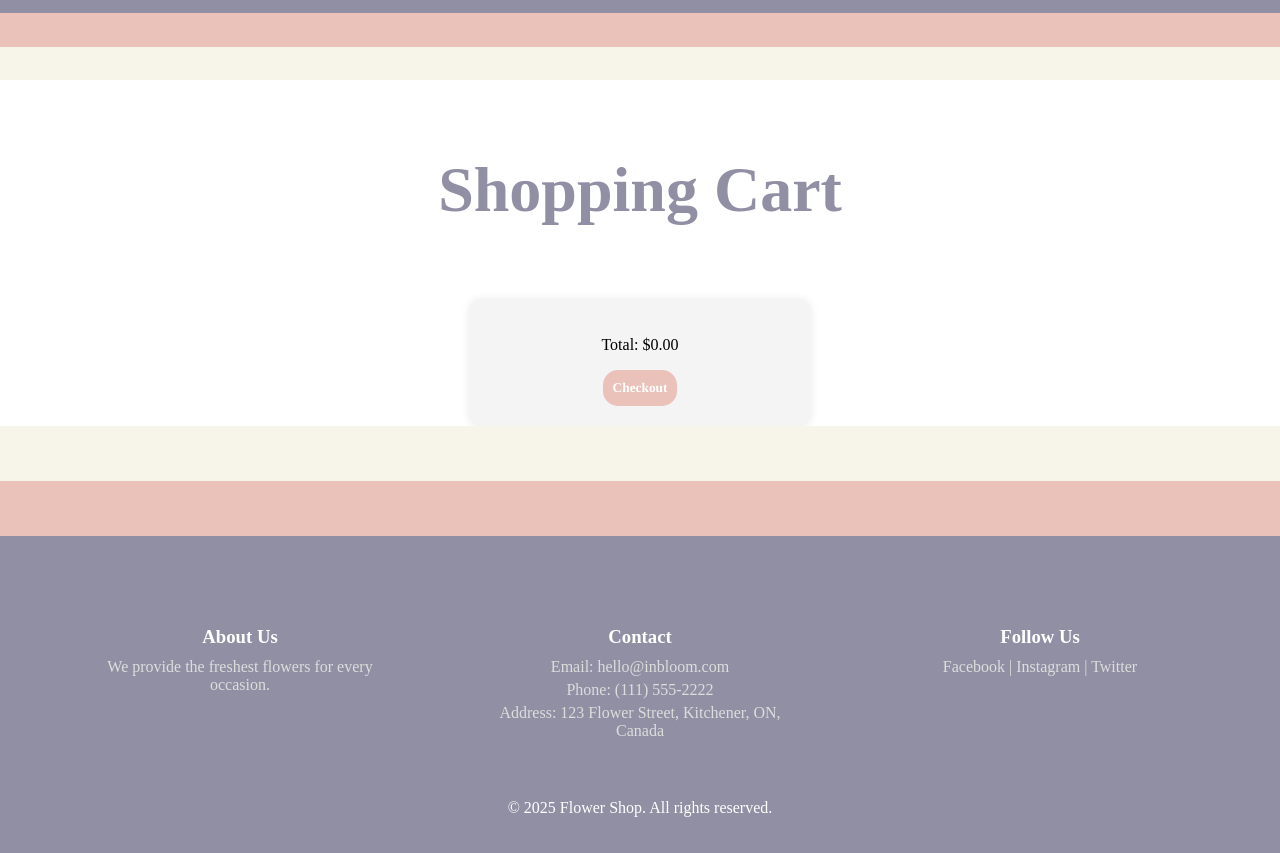
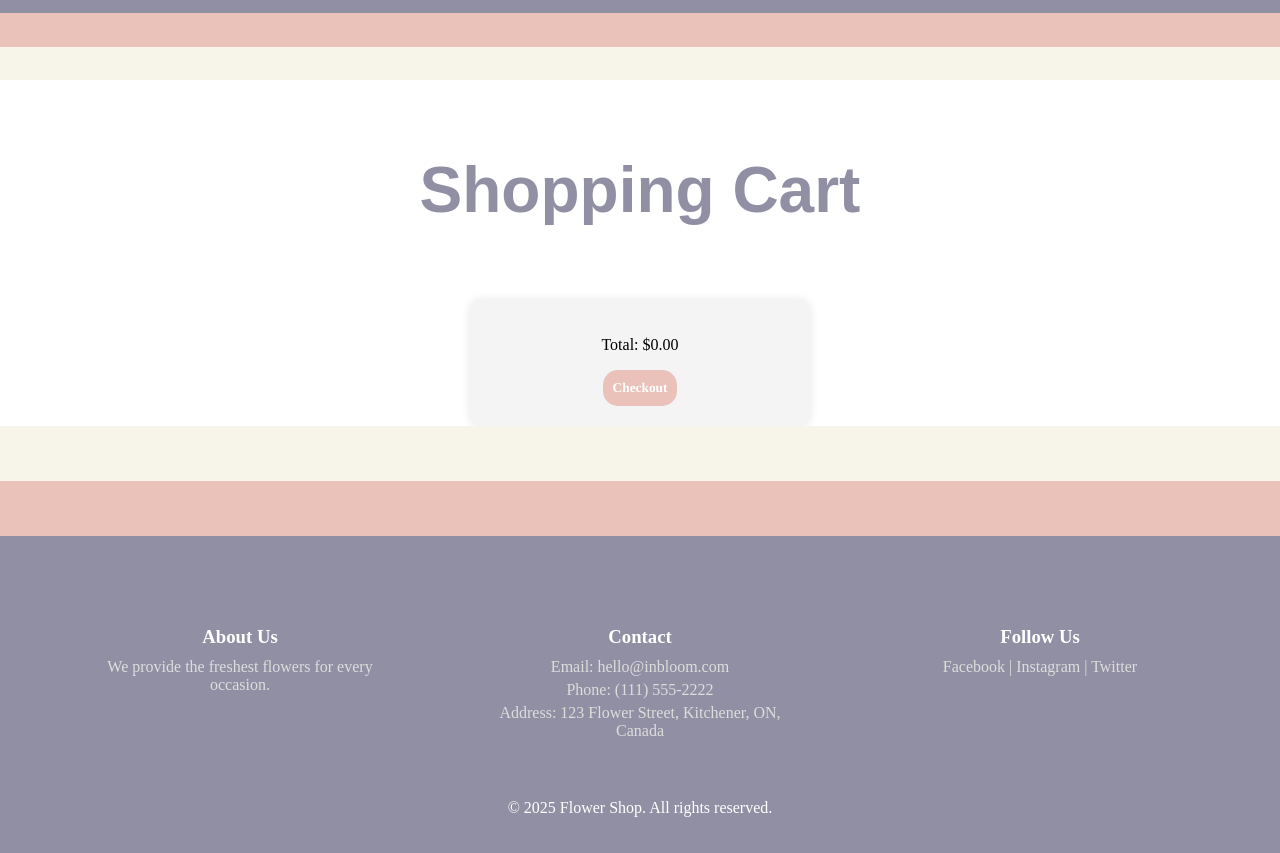
Before and after one commit to Athomas9758/inbloom.github.io, a plain HTML site: page cart.html in a window 1280 px wide. Shown: the part 980-1833 px from the top of the page. Drawn offline with Linux system fonts and the light colour scheme; a web font is replaced by a local one.

Commit message:
update 8

```diff
--- a/purchase/styles.css
+++ b/purchase/styles.css
@@ -10,6 +10,7 @@ h1 {
   padding: 30px;
   text-align: center;
   color: #918FA3;
+  font-family: "pacifico", sans-serif;
   font-weight: 700;
   font-style: normal;
   font-size: 48pt;
```
